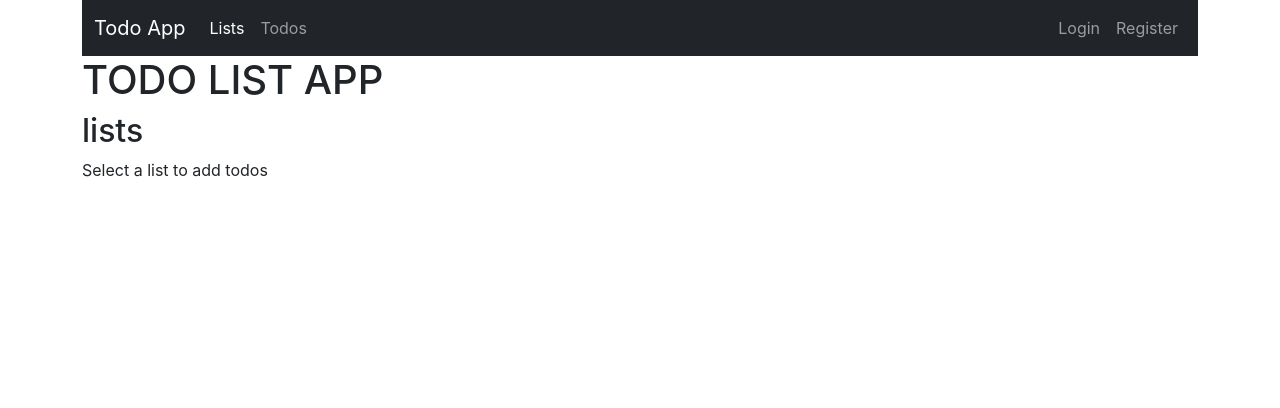
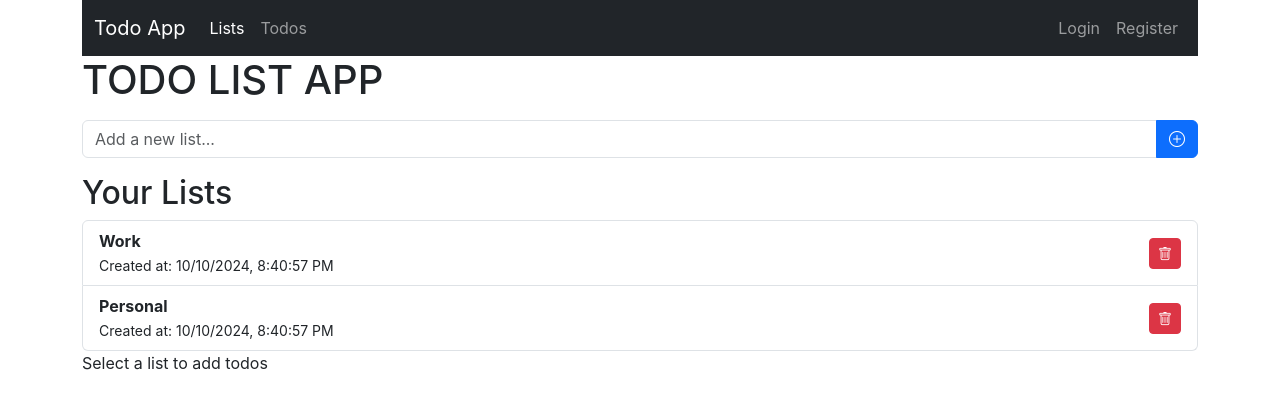
Before and after one commit to hidran/redux-toolkit-todoapp, a React (Create React App) app: page /lists in a window 1280 px wide. Shown: the top 408 px of the page. Built offline with nearby package versions, Linux system fonts and the light colour scheme.

Commit message:
Adds Lists component

```diff
--- a/src/App.js
+++ b/src/App.js
@@ -1,7 +1,5 @@
 import './App.css';
 import NavBar from './app/components/Navbar';
-import AddTodo from './features/todos/AddTodo';
-import TodoList from './features/todos/TodoList';
 import { Outlet } from 'react-router-dom';
 function App() {
 
--- a/src/app/store.js
+++ b/src/app/store.js
@@ -1,8 +1,11 @@
 import { configureStore } from '@reduxjs/toolkit';
 
-import todosReducer from '../features/todos/todoSlice'
+import todosReducer from '../features/todos/todoSlice';
+import listsReducer from '../features/lists/listsSlice';
+
 export const store = configureStore({
   reducer: {
-    todos: todosReducer
+    todos: todosReducer,
+    lists: listsReducer,
   },
 });
--- /dev/null
+++ b/src/features/lists/AddList.js
@@ -0,0 +1,40 @@
+import React, { useState } from 'react';
+import { useDispatch } from 'react-redux';
+import { addList } from './listsSlice';
+
+function AddList() {
+    const [name, setName] = useState('');
+    const dispatch = useDispatch();
+
+    const handleAddList = (e) => {
+        e.preventDefault();
+        if (!name.trim()) return;
+
+        const newList = {
+            id: Math.random(),
+            name,
+            user_id: 1, // Set a fixed user ID for now (could be dynamic)
+            created_at: new Date().toISOString(),
+        };
+
+        dispatch(addList(newList));
+        setName('');
+    };
+
+    return (
+        <form className="input-group mb-3" onSubmit={handleAddList}>
+            <input
+                type="text"
+                className="form-control"
+                placeholder="Add a new list..."
+                value={name}
+                onChange={(e) => setName(e.target.value)}
+            />
+            <button className="btn btn-primary" type="submit">
+                <i className="bi bi-plus-circle"></i> {/* Bootstrap icon */}
+            </button>
+        </form>
+    );
+}
+
+export default AddList;
--- /dev/null
+++ b/src/features/lists/ListItem.js
@@ -0,0 +1,25 @@
+import React from 'react';
+import { useDispatch } from 'react-redux';
+import { removeList } from './listsSlice';
+
+function ListItem({ list }) {
+    const dispatch = useDispatch();
+
+    const handleRemove = () => {
+        dispatch(removeList({ id: list.id }));
+    };
+
+    return (
+        <li className="list-group-item d-flex justify-content-between align-items-center">
+            <div>
+                <strong>{list.name}</strong> <br />
+                <small>Created at: {new Date(list.created_at).toLocaleString()}</small>
+            </div>
+            <button className="btn btn-danger btn-sm" onClick={handleRemove}>
+                <i className="bi bi-trash"></i> {/* Bootstrap icon */}
+            </button>
+        </li>
+    );
+}
+
+export default ListItem;
--- /dev/null
+++ b/src/features/lists/Lists.js
@@ -0,0 +1,20 @@
+import React from 'react';
+import { useSelector } from 'react-redux';
+import ListItem from './ListItem';
+
+function Lists() {
+    const lists = useSelector(state => state.lists);
+
+    return (
+        <div>
+            <h2>Your Lists</h2>
+            <ul className="list-group">
+                {lists.map(list => (
+                    <ListItem key={list.id} list={list} />
+                ))}
+            </ul>
+        </div>
+    );
+}
+
+export default Lists;
--- /dev/null
+++ b/src/features/lists/listsSlice.js
@@ -0,0 +1,22 @@
+import { createSlice } from '@reduxjs/toolkit';
+
+const initialState = [
+    { id: 1, name: 'Work', user_id: 1, created_at: new Date().toISOString() },
+    { id: 2, name: 'Personal', user_id: 2, created_at: new Date().toISOString() },
+];
+
+const listsSlice = createSlice({
+    name: 'lists',
+    initialState,
+    reducers: {
+        addList: (state, action) => {
+            state.unshift(action.payload);
+        },
+        removeList: (state, action) => {
+            return state.filter(list => list.id !== action.payload.id);
+        },
+    },
+});
+
+export const { addList, removeList } = listsSlice.actions;
+export default listsSlice.reducer;
--- a/src/features/todos/TodoList.js
+++ b/src/features/todos/TodoList.js
@@ -1,18 +1,15 @@
-import { useSelector } from "react-redux";
-import TodoItem from "./TodoItem";
-import AddTodo from "./AddTodo";
+import { useSelector } from 'react-redux';
+import TodoItem from './TodoItem';
 
 const TodoList = () =>{
     const todos = useSelector(state => state.todos);
 return (
-    <div>
-        <AddTodo />
+
         <ul className='list-group'>
             {
                 todos.map(todo => <TodoItem key={todo.id} todo={todo} />)
             }
         </ul>
-    </div>
 )
 }
 export default TodoList;
--- a/src/index.js
+++ b/src/index.js
@@ -2,7 +2,6 @@ import React from 'react';
 import { createRoot } from 'react-dom/client';
 import { Provider } from 'react-redux';
 import { store } from './app/store';
-import App from './App';
 import reportWebVitals from './reportWebVitals';
 import './index.css';
 import router from './routes/root';
--- a/src/routes/root.js
+++ b/src/routes/root.js
@@ -1,10 +1,13 @@
 import {
-    createBrowserRouter,
-    Route
+    createBrowserRouter
+
 
 } from 'react-router-dom';
 import App from '../App';
 import TodoList from '../features/todos/TodoList';
+import AddList from '../features/lists/AddList';
+import Lists from '../features/lists/Lists';
+import AddTodo from '../features/todos/AddTodo';
 
 const router = createBrowserRouter([
     {
@@ -13,11 +16,19 @@ const router = createBrowserRouter([
     children:[
     {
         path: 'todos',
-        element: <TodoList/>,
+            element: <div className="mt-3">
+                <AddTodo />
+                <TodoList />
+            </div>
     },
     {
         path: 'lists',
-        element: <h2>lists</h2>,
+        element: (
+            <div className="mt-3">
+                <AddList />
+                <Lists />
+            </div>
+        ),
     },
     {
         path: 'login',
```
